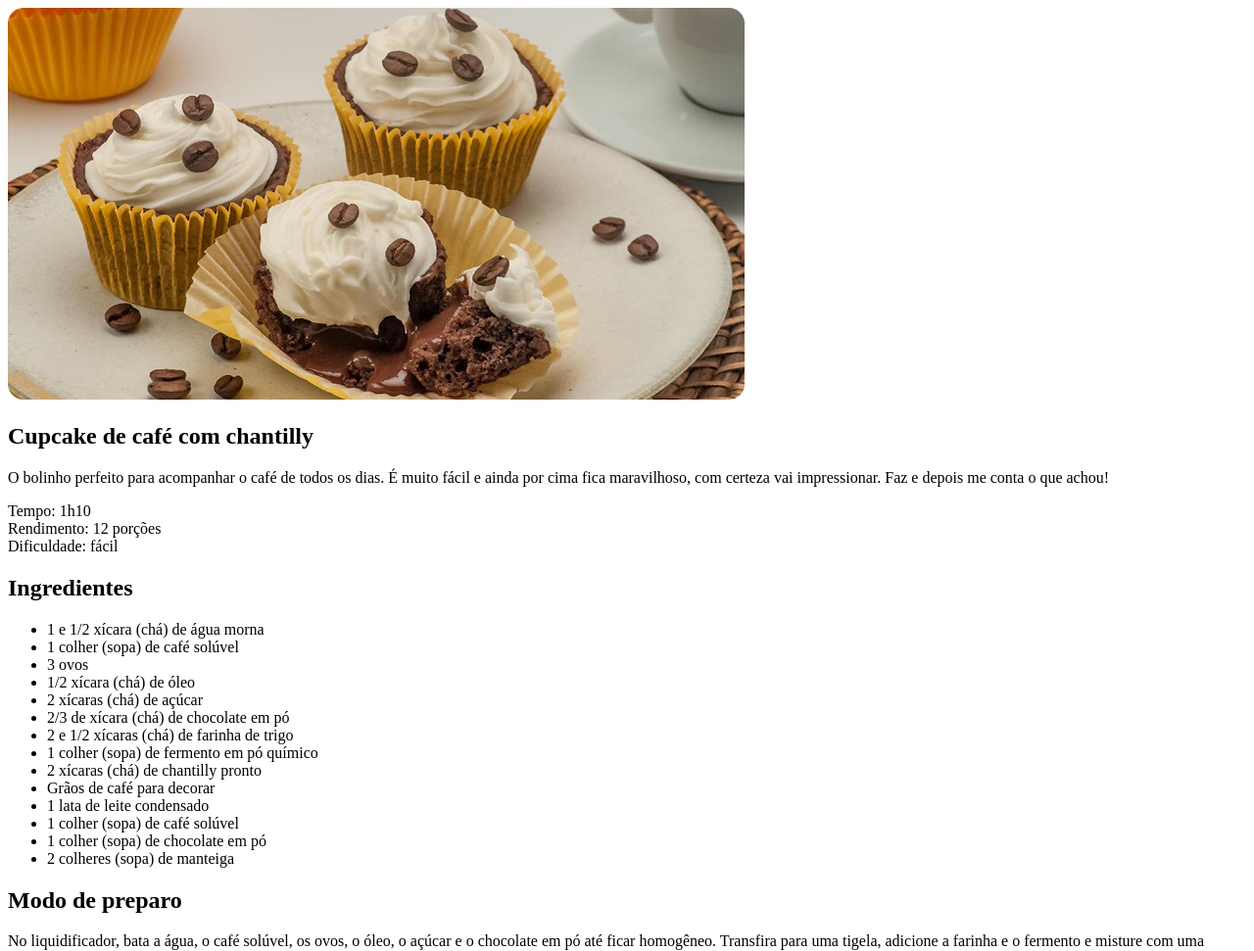
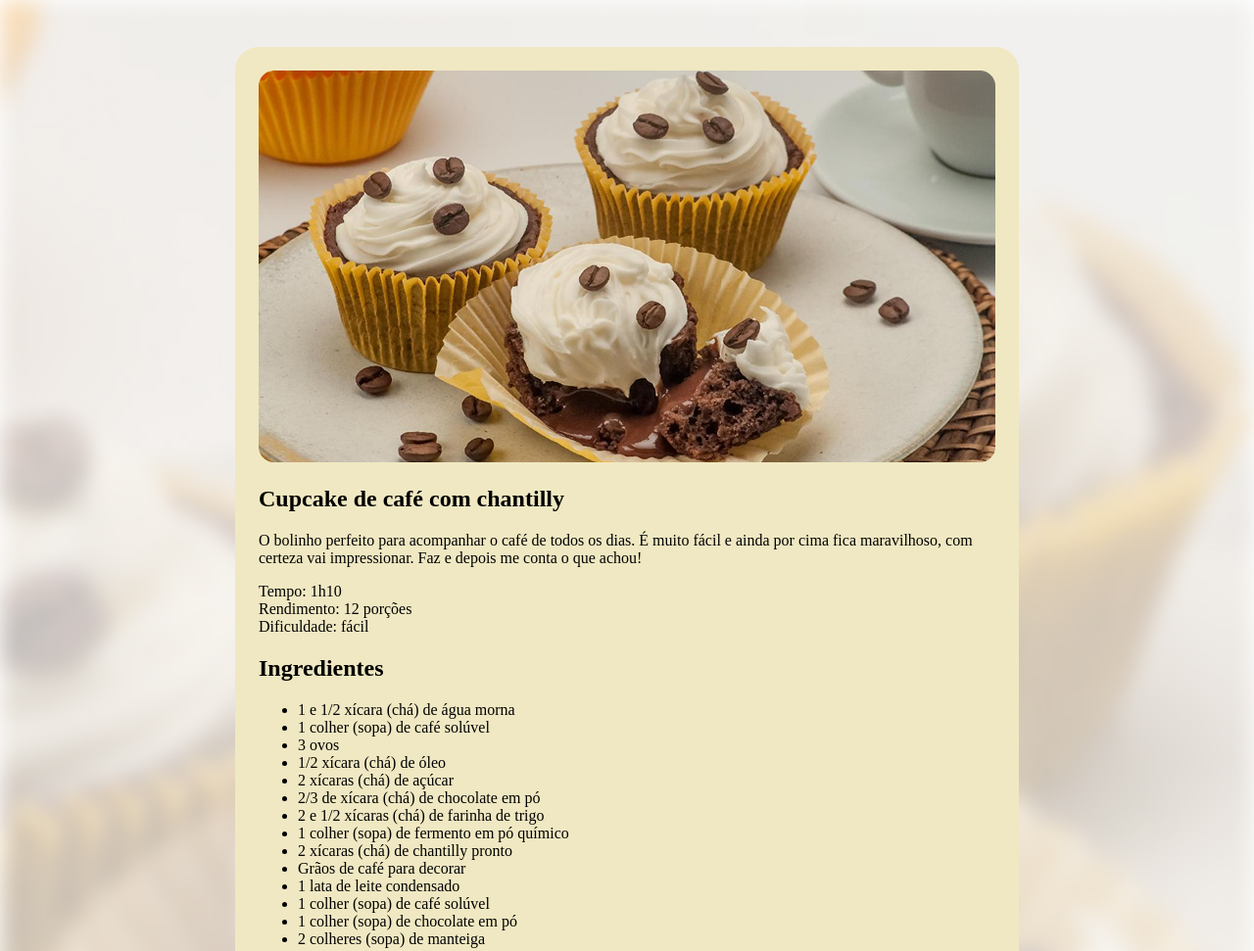
Before and after one commit to AlissonBeppler/Projeto, a plain HTML site: page index.html in a window 1280 px wide. Shown: the top 971 px of the page at 98% size. Drawn offline with Linux system fonts and the light colour scheme.

Commit message:
Adicionando imagem de fundo e style.css

```diff
--- a/index.html
+++ b/index.html
@@ -4,6 +4,7 @@
   <meta charset="UTF-8">
   <meta name="viewport" content="width=device-width, initial-scale=1.0">
   <title>Página de receita</title>
+  <link rel="stylesheet" href="style.css">
 </head>
 <body>
   <div id="page">
--- /dev/null
+++ b/style.css
@@ -0,0 +1,14 @@
+body{
+  background-image: url(assets/bg-image.jpg);
+  background-size: cover;
+
+}
+
+#page {
+  box-sizing: border-box;
+  width: 800px;
+  padding: 24px;
+  background-color: #F0E8C2;
+  border-radius: 24px;
+  margin: 48px auto;
+}
```
